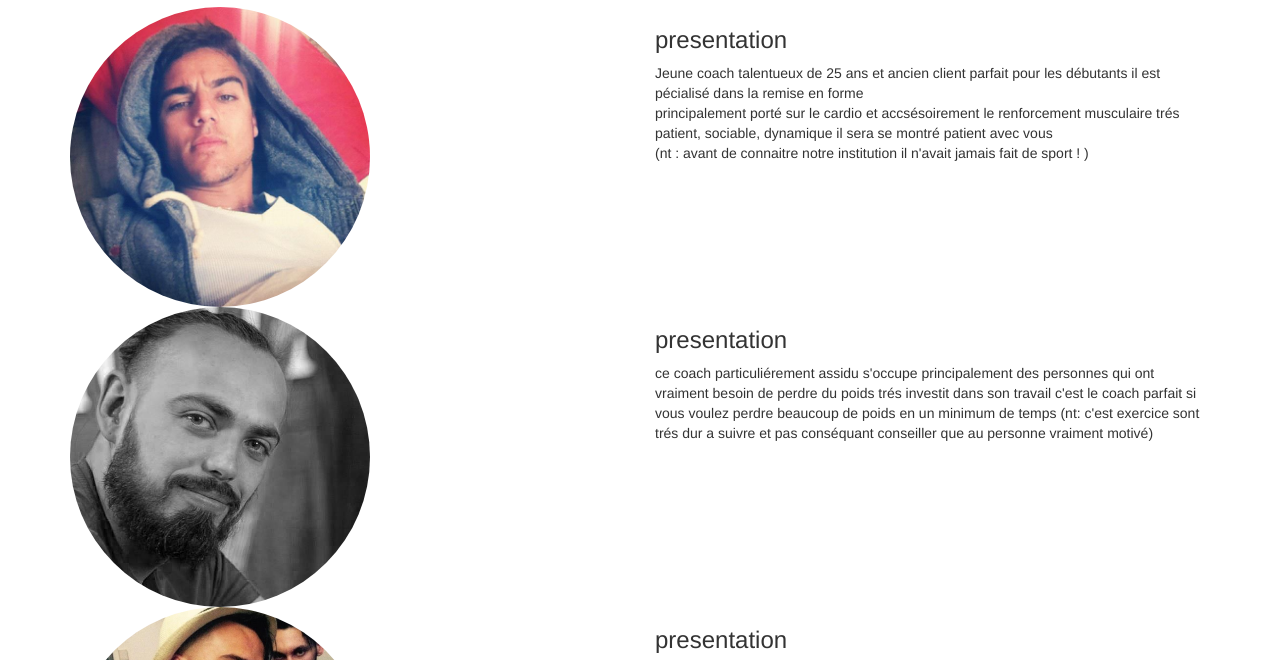
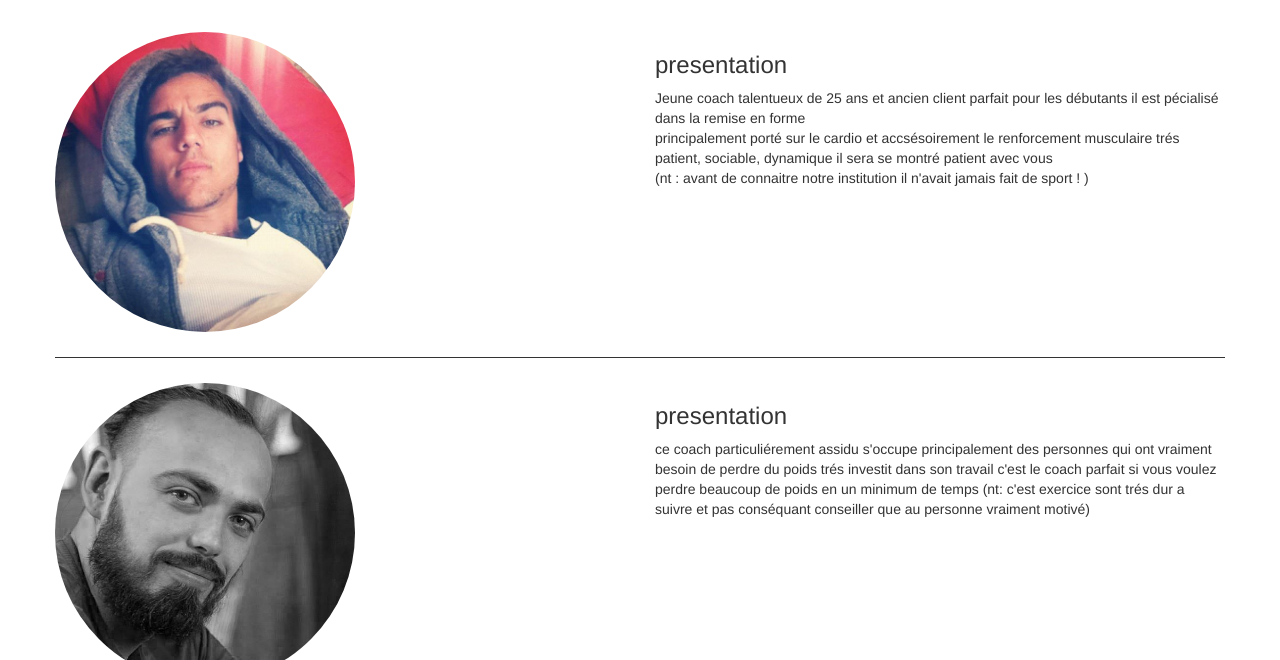
Before and after one commit to AaronHanSs/coach-sportif, a plain HTML site: page about.html in a window 1280 px wide. Shown: the part 115-775 px from the top of the page. Drawn offline with Linux system fonts and the light colour scheme.

Commit message:
end about pages 2.0

```diff
--- a/about.html
+++ b/about.html
@@ -61,7 +61,7 @@
     <section>
       <h1> nos coach </h1>
 
-      <div class="container">
+      <div class="container coach">
 
           <!-- first coach -->
           <div class="row">
@@ -99,7 +99,7 @@
               <div class="col-md-6 col-xs-12 col-lg-6">
 
                 <h3> presentation </h3>
-                  <p> ce coach particuliérement assidu s'occupe principalement des personnes qui ont vraiment besoin de perdre du poids             trés investit dans son travail c'est le coach parfait si vous voulez perdre beaucoup de poids en un minimum de temps
+                  <p class="texte"> ce coach particuliérement assidu s'occupe principalement des personnes qui ont vraiment besoin de perdre du poids             trés investit dans son travail c'est le coach parfait si vous voulez perdre beaucoup de poids en un minimum de temps
                   (nt: c'est exercice sont trés dur a suivre et pas conséquant conseiller que au personne vraiment motivé) </p>
 
 
--- a/css/style.css
+++ b/css/style.css
@@ -43,6 +43,11 @@ footer{
   color: black;
 }
 
+.coach{
+  border-bottom: solid 1px;
+  padding: 25px 0;
+}
+
 /*###############################################################################*/
 
 @media screen and (max-width: 1000px ) {
```
